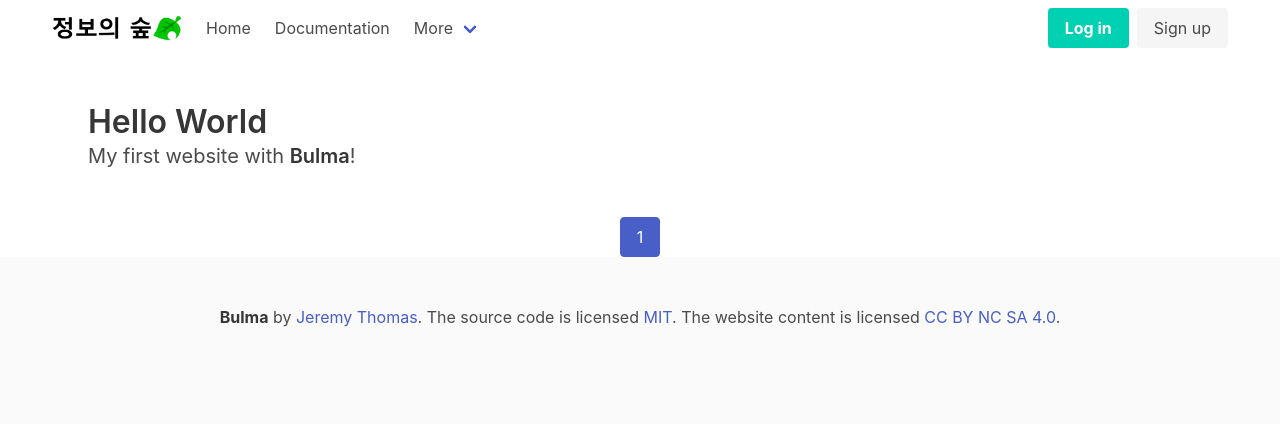
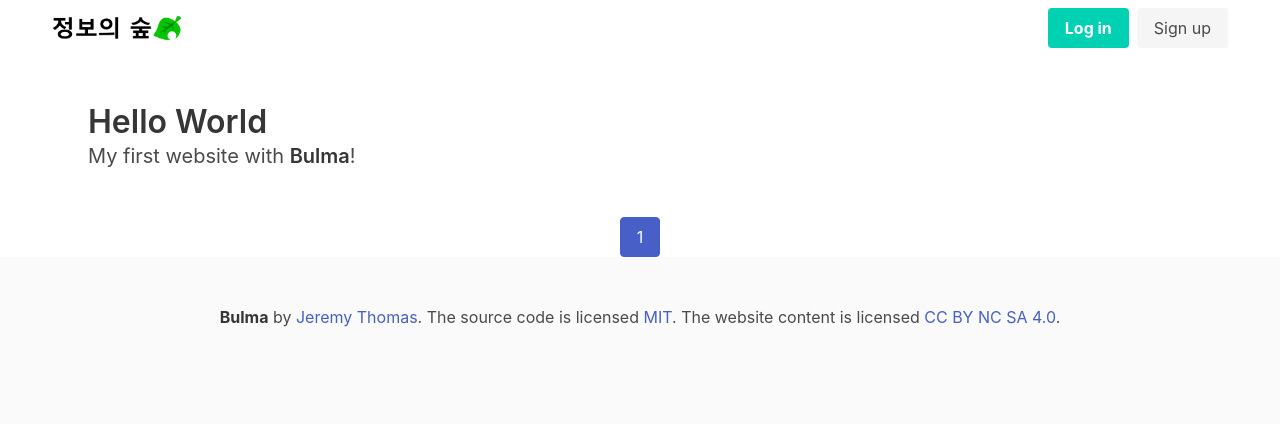
Before and after one commit to otfeb/jungle_miniProject, a Flask app: page / in a window 1280 px wide. Shown: the top 424 px of the page. Run offline with Flask 3, Linux system fonts and the light colour scheme; data that the repository does not hold is empty; some libraries are stand-ins or nearby versions.

Commit message:
delete(menu)

```diff
--- a/templates/base.html
+++ b/templates/base.html
@@ -150,23 +150,7 @@
         </div>
 
         <div id="navbarBasicExample" class="navbar-menu">
-          <div class="navbar-start">
-            <a class="navbar-item">Home</a>
 
-            <a class="navbar-item">Documentation</a>
-
-            <div class="navbar-item has-dropdown is-hoverable">
-              <a class="navbar-link">More</a>
-
-              <div class="navbar-dropdown">
-                <a class="navbar-item">About</a>
-                <a class="navbar-item">Jobs</a>
-                <a class="navbar-item">Contact</a>
-                <hr class="navbar-divider" />
-                <a class="navbar-item">Report an issue</a>
-              </div>
-            </div>
-          </div>
 
           <div class="navbar-end">
             <div class="navbar-item">
```
